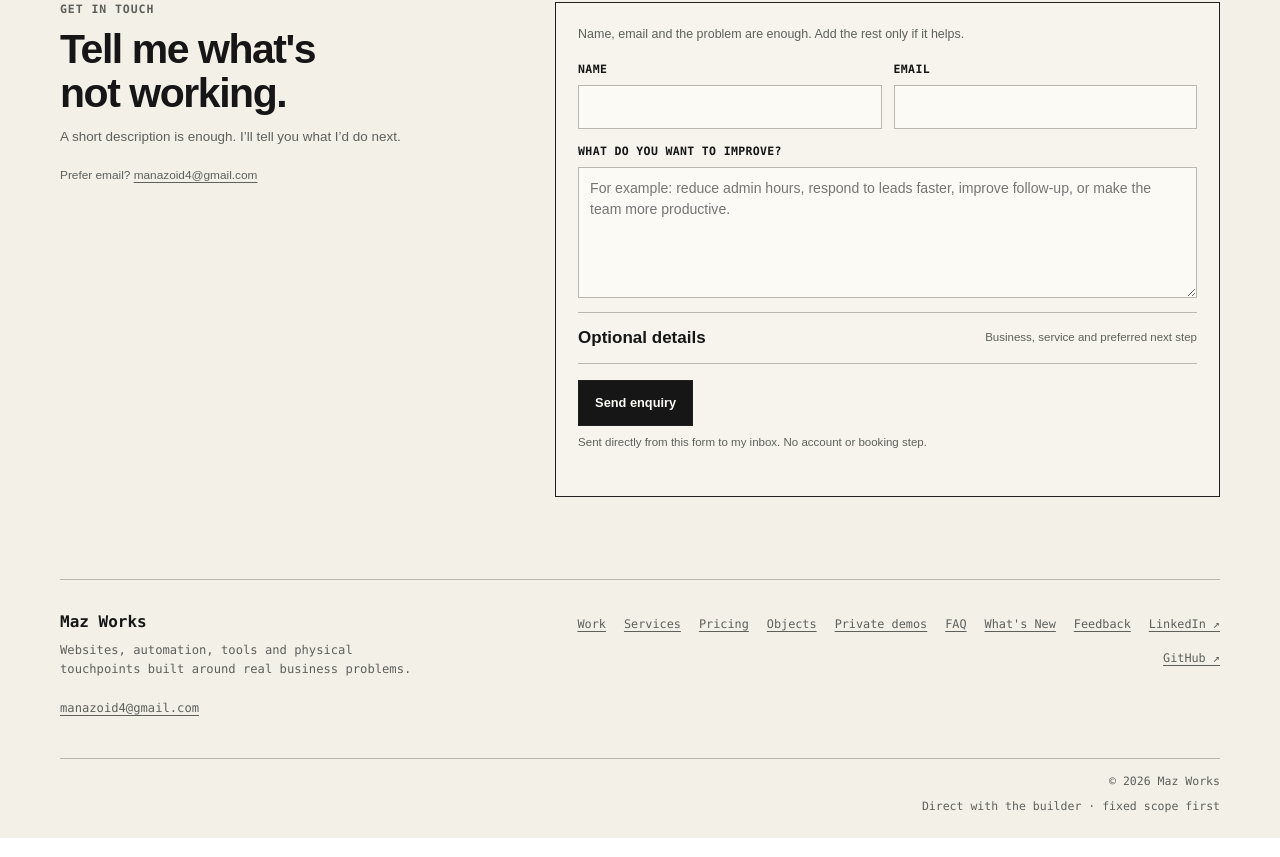
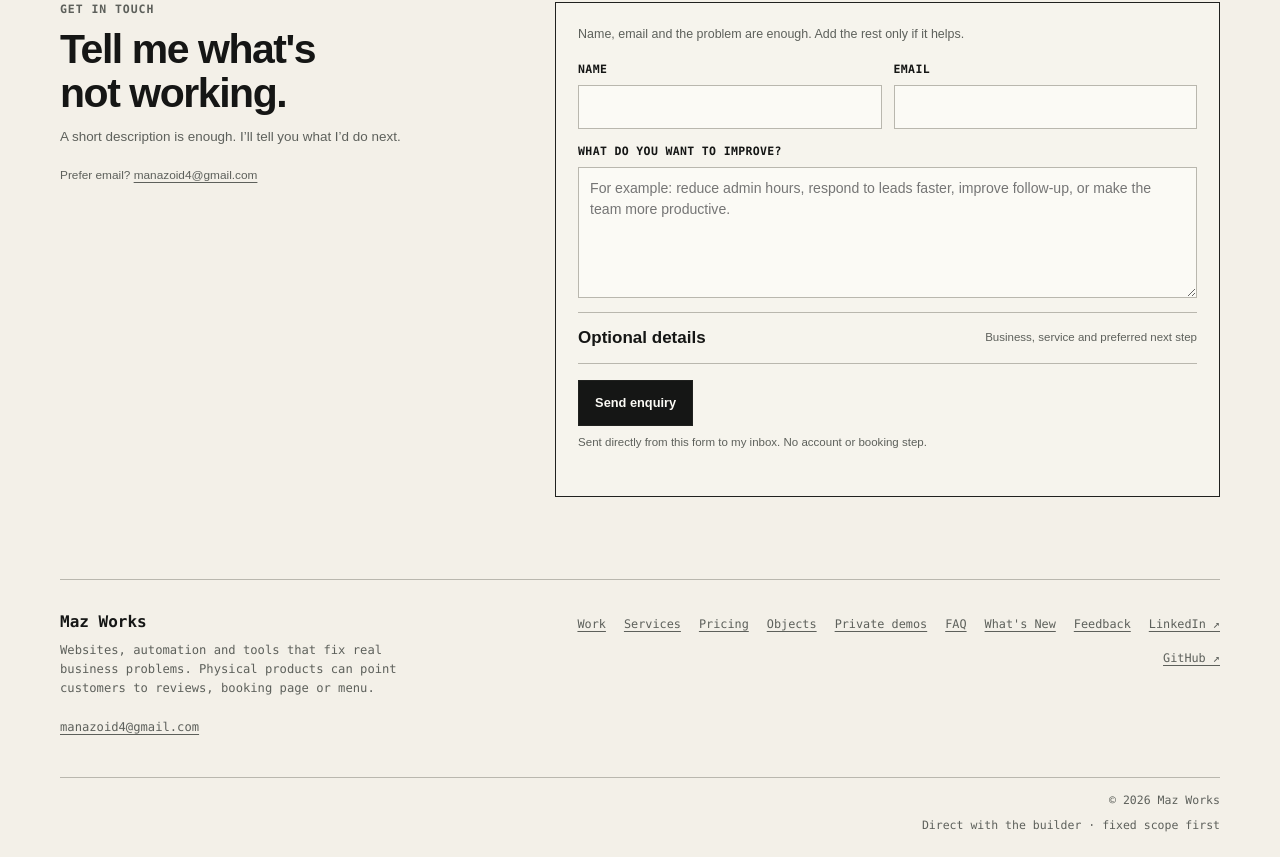
Before and after one commit to manazoid4/mazos-site, a Next.js app: page / in a window 1280 px wide. Shown: the part 3758-4615 px from the top of the page. Built offline with nearby package versions, Linux system fonts and the light colour scheme.

Commit message:
Stage C: keep Objects value explicit in shared chrome

```diff
--- a/app/site-chrome.tsx
+++ b/app/site-chrome.tsx
@@ -22,7 +22,7 @@ export function SiteFooter() {
     <footer className="site-footer mw-site-footer mw-footer-clean">
       <div className="mw-footer-brand">
         <strong>Maz Works</strong>
-        <span>Websites, automation, tools and physical touchpoints built around real business problems.</span>
+        <span>Websites, automation and tools that fix real business problems. Physical products can point customers to reviews, booking page or menu.</span>
         <a href={`mailto:${CONTACT_EMAIL}`}>{CONTACT_EMAIL}</a>
       </div>
 
```
